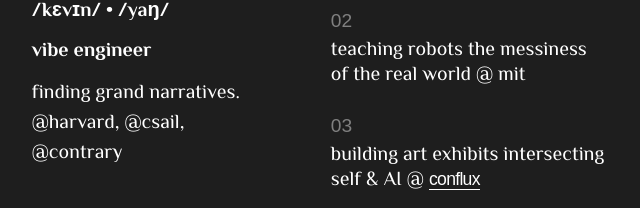
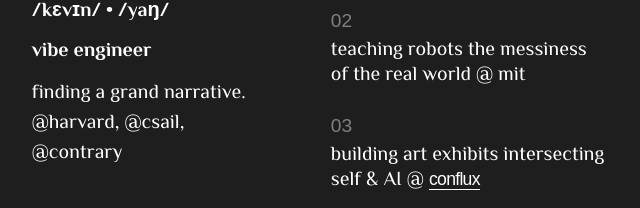
Before and after one commit to kvnyng/www, a plain HTML site: page index.html in a window 1280 px wide. Shown: the part 322-530 px from the top of the page, 128-768 px from the left. Drawn offline with Linux system fonts and the light colour scheme; no server answers; a web font is replaced by a local one.

Commit message:
finding a grand narrative

```diff
--- a/index.html
+++ b/index.html
@@ -35,7 +35,7 @@
             <h1 class="title">KEVIN YANG</h1>
             <h2 class="subtitle">/kɛvɪn/ • /yaŋ/</h2>
             <h2 class="subtitle">vibe engineer</h2>
-            <p class="tagline">finding grand narratives. <br> @harvard, @csail, @contrary</p>
+            <p class="tagline">finding a grand narrative. <br> @harvard, @csail, @contrary</p>
             <div class="socials">
                 <h1>the links</h1>
                 <div class="links">
```
